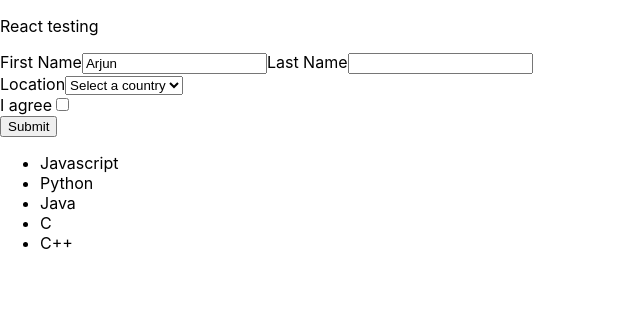
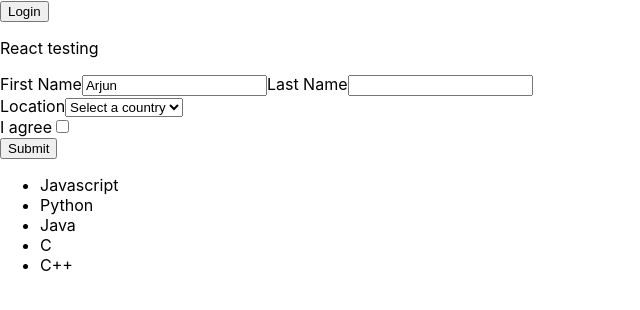
Before and after one commit to ArjunVaidy/react-test-tut, a React (Create React App) app: page / in a window 1280 px wide. Shown: the top 310 px of the page, without its empty margins (0-640 px from the left). Built offline with nearby package versions, Linux system fonts and the light colour scheme.

Commit message:
query By folder

```diff
--- a/src/App.js
+++ b/src/App.js
@@ -1,9 +1,11 @@
 import GetAll from "./components/GetAllByQuery/GetAll";
 import Getby from "./components/GetByQuery/Getby";
+import Queryby from "./components/QueryBy/Queryby";
 
 function App() {
   return (
     <div>
+      <Queryby />
       <Getby />
       <GetAll />
     </div>
--- /dev/null
+++ b/src/components/QueryBy/Queryby.js
@@ -0,0 +1,23 @@
+import React, { useState } from 'react'
+
+const Queryby = () => {
+
+  const [loggedIn,setLoggedIn] = useState(false)
+
+  return (
+    <div>
+        {
+            loggedIn
+            ?
+            <button>Hello User</button>
+            :
+            <button
+                onClick={() => setLoggedIn(true)}>
+            Login
+            </button>
+        }
+    </div>
+  )
+}
+
+export default Queryby
```
Also changed, not shown: 1 other file (tests, documents, lock files or other folders).
